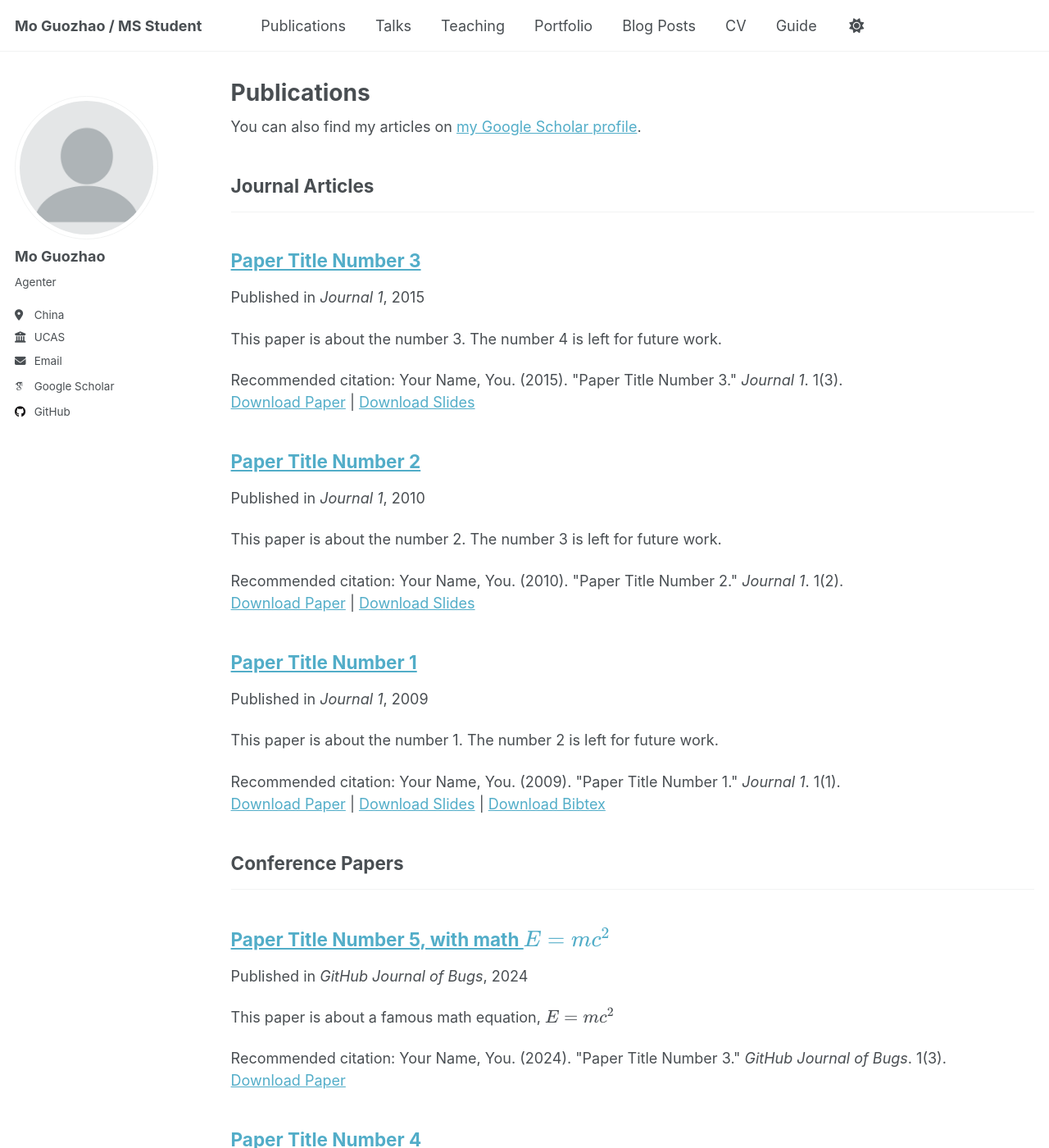
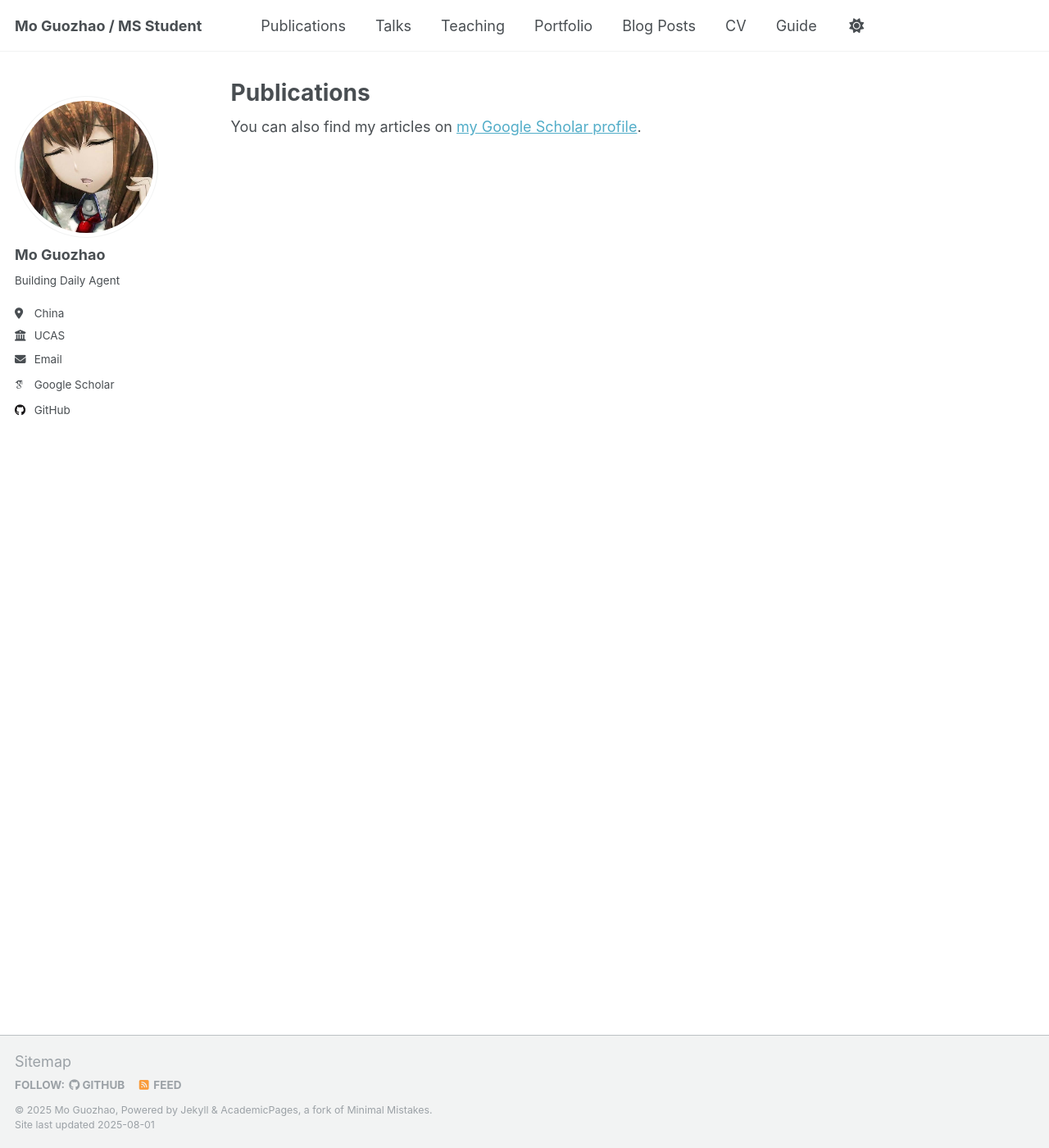
Before and after one commit to hysyyds/hysyyds.github.io, a Jekyll site: the page built from _pages/publications.html, in a window 1280 px wide and 1400 px high. Shown: the whole window at 82% size. Built offline with Jekyll 4.4.1, drawn with Linux system fonts in a browser that asks for light colours; some web fonts are replaced; a script that is not in the unit is left out; some of the changed text lies outside the part shown.

```diff
--- a/_config.yml
+++ b/_config.yml
@@ -25,7 +25,7 @@ author:
   avatar           : "profile.png"
   name             : "Mo Guozhao"
   pronouns         : # example: "she/her"
-  bio              : "Agenter"
+  bio              : "Building Daily Agent"
   location         : "China"
   employer         : "UCAS"
   uri              : # URL
@@ -79,12 +79,8 @@ author:
 
 # Publication Category - The following the list of publication categories and their headings
 publication_category:
-  books:
-    title: 'Books'
-  manuscripts:
-    title: 'Journal Articles'
-  conferences:
-    title: 'Conference Papers'
+  papers:
+    title: 'Papers'
 
 # Site Settings
 teaser                   :  # filename of teaser fallback teaser image placed in /images/, .e.g. "500x300.png"
@@ -217,16 +213,16 @@ kramdown:
 # These settings control the types of collections used by the template
 collections:
   teaching:
-    output: true
+    output: false
     permalink: /:collection/:path/
   publications:
     output: true
     permalink: /:collection/:path/
   portfolio:
-    output: true
+    output: false
     permalink: /:collection/:path/
   talks:
-    output: true
+    output: false
     permalink: /:collection/:path/
 
 
@@ -297,7 +293,7 @@ sass:
 permalink: /:categories/:title/
 # paginate: 5 # amount of posts to show
 # paginate_path: /page:num/
-timezone: Etc/UTC # http://en.wikipedia.org/wiki/List_of_tz_database_time_zones
+timezone: Asia/Shanghai # http://en.wikipedia.org/wiki/List_of_tz_database_time_zones
 
 
 # Plugins
```
Also changed, not shown: images/profile.png.
